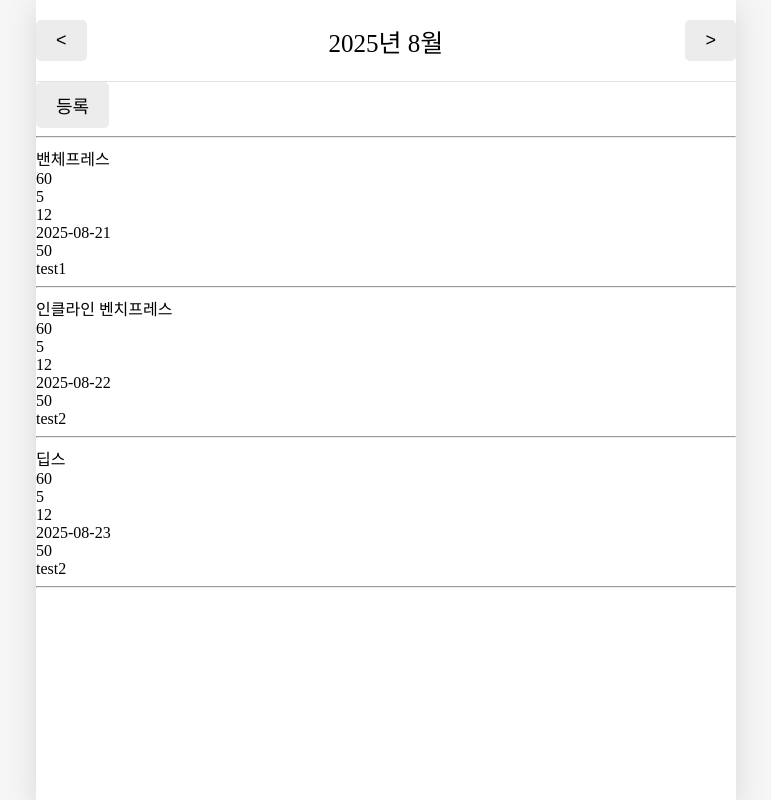
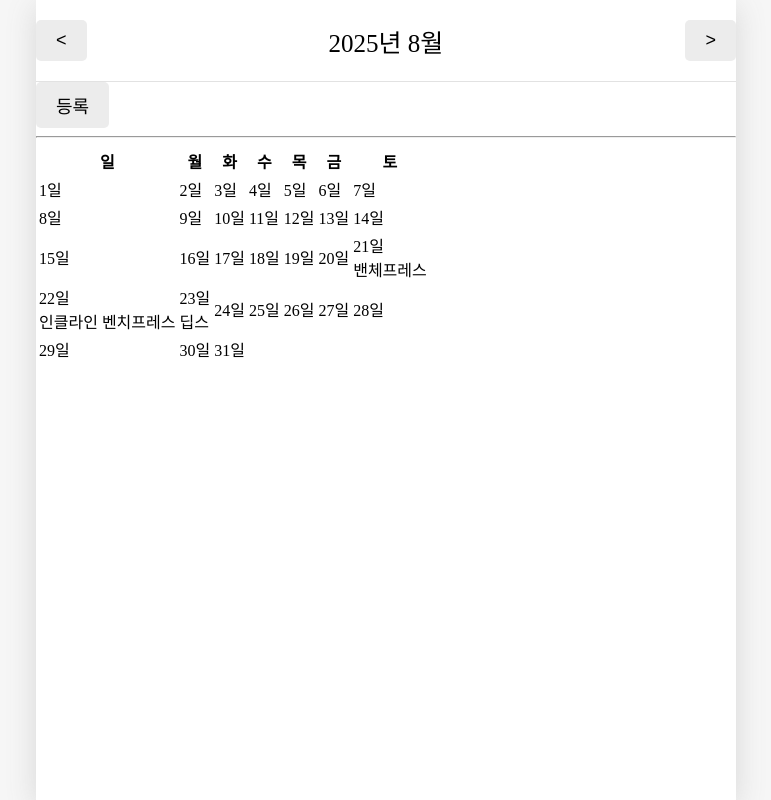
Before and after one commit to kingjaesung/react-fitness-project, a React (Create React App) app in the folder fitness/: page / in a window 1280 px wide. Shown: the whole page, without its empty margins (254-1025 px from the left). Built offline with nearby package versions, Linux system fonts and the light colour scheme.

Commit message:
home에 달력 완성

```diff
--- a/fitness/src/component/FitnessList.js
+++ b/fitness/src/component/FitnessList.js
@@ -4,25 +4,40 @@ import { useNavigate } from "react-router-dom";
 const FitnessList = ({value}) => {
   const navigate = useNavigate();
 
+  const month = new Date(new Date().getFullYear(), new Date().getMonth() + 1, 0).getDate();
+  const days = Array.from({length: month}, (_, index) => index + 1);
+  const weeks = [];
+  for (let i = 0; i < days.length; i += 7){
+    weeks.push(days.slice(i, i + 7));
+  }
+
   const onClick = (no) => {
+    if(!no && no !== 0) return;
+
     navigate(`/exercise/${no}`);
   }
 
   return (
-    <div>
-      {value.map((it, index) => (
-        <div key={index} onClick={() => onClick(it.no)}>
-          {it.title}<br />
-          {it.weight}<br />
-          {it.set}<br />
-          {it.count}<br />
-          {it.date}<br />
-          {it.calorie}<br />
-          {it.content}<br />
-          <hr />
-        </div>
+    <tbody>
+      {weeks.map((week, wIndex) => (
+        <tr key={wIndex}>
+          {week.map((day) => {
+            const item = value.find(
+              (it) => Number(it.date.split("-")[2]) === day);
+
+              return (
+                <td
+                  key={month}
+                  onClick={() => item && onClick(item.no)}
+                >
+                  <label>{day}일</label><br />
+                  {item ? item.title : null}
+                </td>
+              )
+          })}
+        </tr>
       ))}
-    </div>
+    </tbody>
   );
 };
 
--- a/fitness/src/page/Home.js
+++ b/fitness/src/page/Home.js
@@ -44,7 +44,20 @@ const Home = () => {
                 right={<Button text=">" onClick={increaseMonth}/>}
             />
             <Button text="등록" onClick={onClick}/><hr />
-            <FitnessList value={filteredDate}/>
+            <table>
+                <thead>
+                    <tr>
+                        <th>일</th>
+                        <th>월</th>
+                        <th>화</th>
+                        <th>수</th>
+                        <th>목</th>
+                        <th>금</th>
+                        <th>토</th>
+                    </tr>
+                </thead>
+                {<FitnessList value={filteredDate}/>}
+            </table>
         </div>
     )
 }
```
